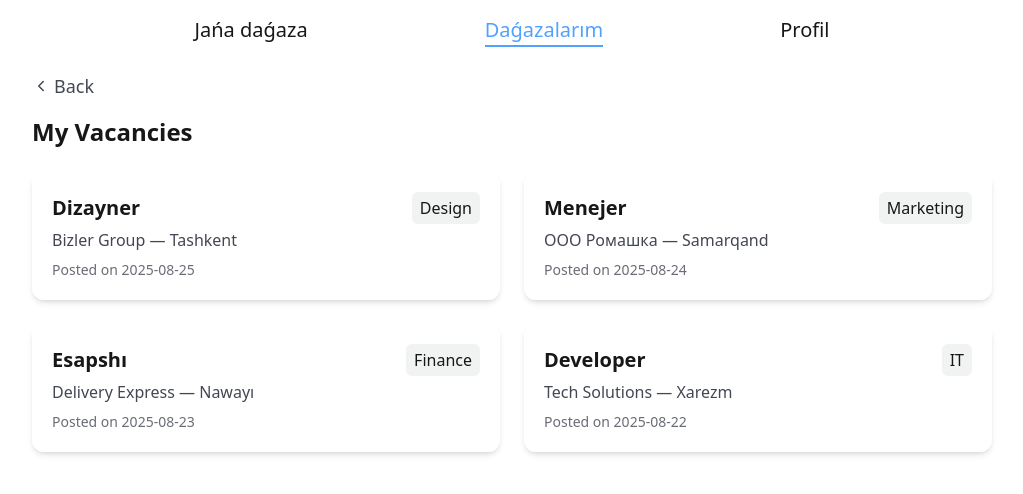
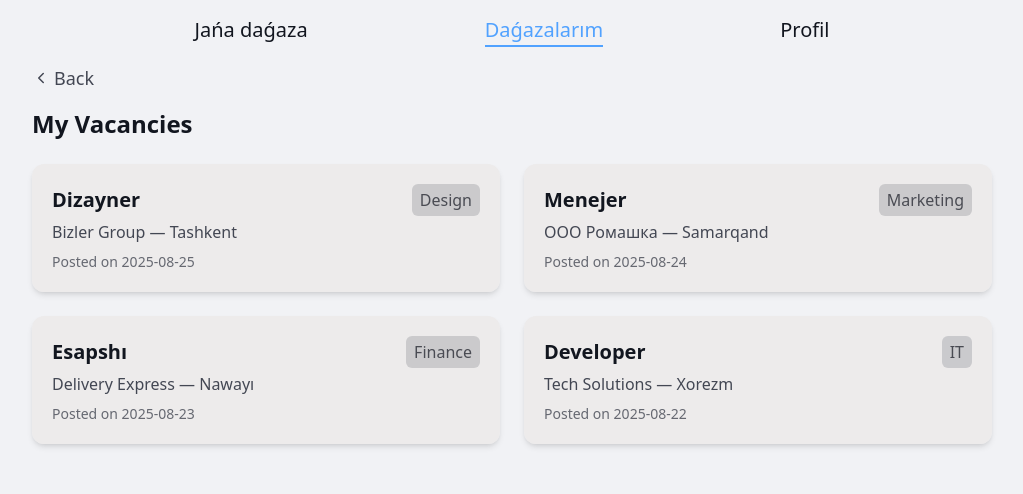
Before and after one commit to Ermuxan7/aumeta-bot, a Next.js app: page /my-posts in a window 1280 px wide. Shown: the top 494 px of the page, without its empty margins (128-1151 px from the left). Built offline with nearby package versions, Linux system fonts and the light colour scheme.

Commit message:
updated global style

```diff
--- a/app/(pages)/my-posts/page.tsx
+++ b/app/(pages)/my-posts/page.tsx
@@ -43,7 +43,7 @@ const MyPosts = () => {
       },
       {
         id: "4",
-        aymaq: "Xarezm",
+        aymaq: "Xorezm",
         lawazim: "Developer",
         category: "IT",
         mekeme: "Tech Solutions",
@@ -69,14 +69,14 @@ const MyPosts = () => {
             <Link
               href={`my-posts/${vacancy.id}`}
               key={vacancy.id}
-              className="bg-primary-foreground/80 hover:bg-primary-foreground rounded-xl shadow-md p-5 flex flex-col justify-between hover:shadow-lg transition-shadow"
+              className="bg-card/90 rounded-xl shadow-md p-5 flex flex-col justify-between hover:shadow-lg transition-shadow"
             >
               <div>
                 <div className="flex items-center justify-between">
                   <h3 className="text-xl font-semibold text-foreground">
                     {vacancy.lawazim}
                   </h3>
-                  <p className="text-foreground bg-muted px-2 py-1 rounded-md ">
+                  <p className="text-foreground/70 bg-muted-foreground/20 px-2 py-1 rounded-md ">
                     {vacancy.category}
                   </p>
                 </div>
--- a/app/globals.css
+++ b/app/globals.css
@@ -1,11 +1,11 @@
 @import "tailwindcss";
 
 :root {
-  --background: oklch(100% 0.00011 271.152);
-  --foreground: oklch(20.463% 0.00002 271.152);
+  --background: oklch(96% 0.004 270);
+  --foreground: oklch(20% 0.02 270);
   --primary: oklch(62.31% 0.1881 259.83); /* blue-500 */
   --primary-foreground: oklch(100% 0 0);
-  --muted: oklch(96% 0.001 270); /* slate-100 */
+  --muted: oklch(94% 0.001 270); /* slate-100 */
   --muted-foreground: oklch(40% 0.02 270); /* slate-600 */
 
   --tg-bg-color: var(--background);
@@ -16,6 +16,9 @@
   --attention-bg: #fef9c3; /* bg-yellow-100 */
   --attention-text: #eab308; /* text-yellow-500 */
   --attention-border: #facc15;
+
+  --card-bg: oklch(94% 0.00323 15.852);
+  --card-border: oklch(90% 0.01 270);
 }
 
 @theme inline {
@@ -31,13 +34,16 @@
   --color-attention-text: var(--attention-text);
   --color-attention-border: var(--attention-border);
 
+  --color-card: var(--card-bg);
+  --color-card-border: var(--card-border);
+
   --font-sans: var(--font-geist-sans);
   --font-mono: var(--font-geist-mono);
 }
 
 .dark {
-  --background: oklch(14.479% 0.00002 271.152);
-  --foreground: oklch(94.611% 0.00011 271.152);
+  --background: oklch(20% 0.03 250);
+  --foreground: oklch(94% 0.01 270);
   --primary: oklch(62.31% 0.1881 259.83); /* blue-500 */
   --primary-foreground: oklch(20.768% 0.03985 265.767);
 
@@ -47,6 +53,9 @@
   --attention-bg: #422006; /* bg-yellow-900 */
   --attention-text: #facc15; /* text-yellow-400 */
   --attention-border: #fcd34d;
+
+  --card-bg: oklch(25% 0.03 270);
+  --card-border: oklch(40% 0.02 270);
 }
 
 body {
@@ -54,4 +63,5 @@ body {
   color: var(--color-foreground);
   font-family: var(--font-sans);
   -webkit-font-smoothing: antialiased;
+  scroll-behavior: smooth;
 }
--- a/app/layout.tsx
+++ b/app/layout.tsx
@@ -29,7 +29,7 @@ export default function RootLayout({
       <body className={`${geistSans.variable} ${geistMono.variable} `}>
         <ThemeProvider />
         <TabBar />
-        <div className="mt-18">{children}</div>
+        <div className="mt-16">{children}</div>
       </body>
     </html>
   );
```
